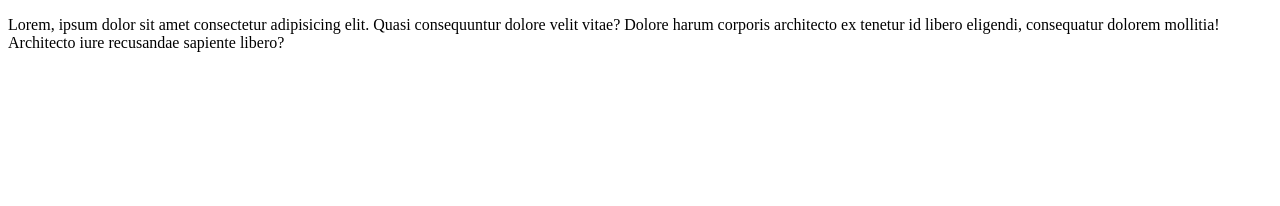
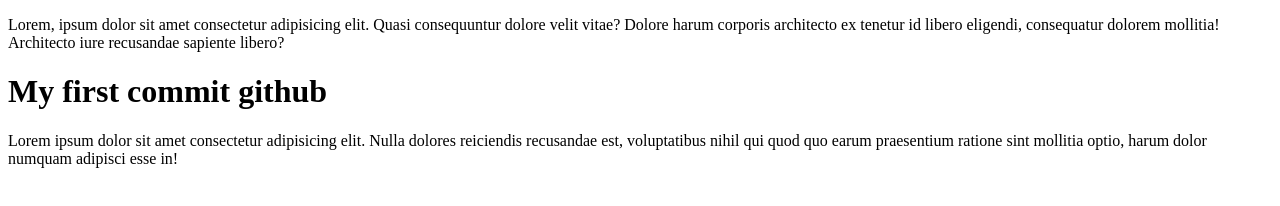
Before and after one commit to Rabbani52-web/Arman-pr, a plain HTML site: page index.html in a window 1280 px wide. Drawn offline with Linux system fonts and the light colour scheme.

Commit message:
my secound commit

```diff
--- a/index.html
+++ b/index.html
@@ -16,7 +16,10 @@
 <p>Lorem, ipsum dolor sit amet consectetur adipisicing elit. Quasi consequuntur dolore velit vitae? Dolore harum corporis architecto ex tenetur id libero eligendi, consequatur dolorem mollitia! Architecto iure recusandae sapiente libero?</p>
 
 
-
+<div>
+    <h1>My first commit github</h1>
+    <p>Lorem ipsum dolor sit amet consectetur adipisicing elit. Nulla dolores reiciendis recusandae est, voluptatibus nihil qui quod quo earum praesentium ratione sint mollitia optio, harum dolor numquam adipisci esse in!</p>
+</div>
 
 
 
```
